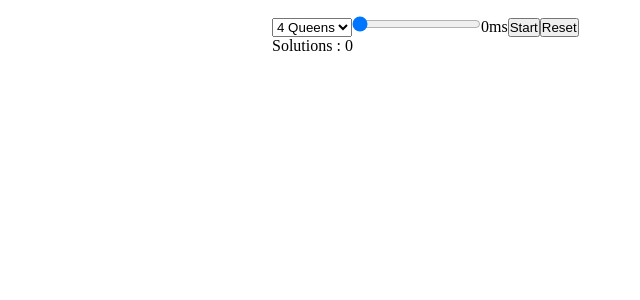
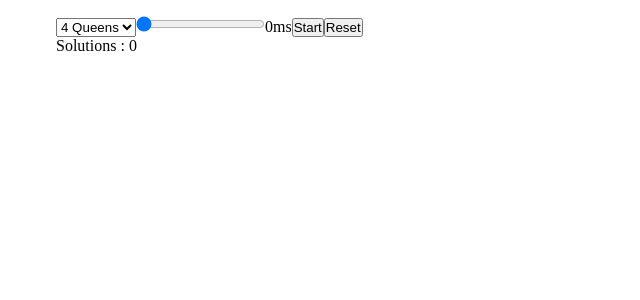
Before and after one commit to RitamChakraborty/n_queen_visualization, a React (Vite) app: page / in a window 1280 px wide. Shown: the top 300 px of the page, without its empty margins (0-640 px from the left). Built offline with nearby package versions, Linux system fonts and the light colour scheme.

Commit message:
Change max width

```diff
--- a/src/views/App.css
+++ b/src/views/App.css
@@ -1,5 +1,5 @@
 .container {
-    max-width: min(100vw, 768px);
+    max-width: min(100vw, 1200px);
     margin: 0 auto;
     padding: 1rem;
 }
```
